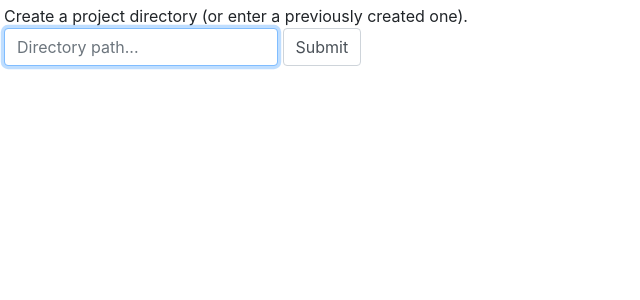
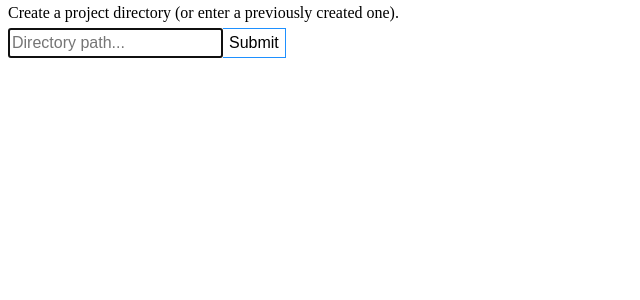
Before and after one commit to VldmrB/youtube-watched, a Flask app: page / in a window 1280 px wide. Shown: the top 300 px of the page, without its empty margins (0-640 px from the left). Run offline with Flask 2, Linux system fonts and the light colour scheme; some libraries are stand-ins or nearby versions.

Commit message:
Remove Bootstrap and its dependencies, left with only JS and self-made CSS

```diff
--- a/static/main.css
+++ b/static/main.css
@@ -1,11 +1,17 @@
+* {
+    font-size: 16px;
+    box-sizing: border-box;
+    margin-top: 2px;
+    margin-bottom: 2px;
+}
+
 .path {
     font-weight: bold;
-    margin-right: 0.3em;
+    margin-right: 0.5em;
 }
 
-.shw-btn {
-    margin-top: 0.5em;
-    margin-bottom: 0.5em;
+.hidden {
+    display: none;
 }
 
 #takeout-setup {
@@ -13,15 +19,8 @@
 }
 
 .link-btn, .link-btn:visited {
-    color: #007BFF;
-}
-
-.link-btn:hover {
-}
-
-.btn {
-    margin-top: 0.3em;
-    margin-bottom: 0.3em;
+    /*color: #007BFF;*/
+    color: dodgerblue;
 }
 
 #progress-bar-container {
@@ -36,6 +35,11 @@
     margin-bottom: 10px;
 }
 
+#progress-bar-text {
+    width: 305px;
+    text-align: center;
+}
+
 #progress-bar {
     position: relative;
     background-color: #00cc00;
@@ -45,15 +49,45 @@
     transition: all 0.1s ease;
 }
 
-#progress-bar-text {
-    width: 305px;
-    text-align: center;
-}
-
 #wait-for-db {
     color: red;
 }
 
-/*.hidden {*/
-    /*display: none;*/
-/*}*/
+::-webkit-input-placeholder { /* Chrome/Opera/Safari */
+}
+::-moz-placeholder { /* Firefox 19+ */
+}
+:-ms-input-placeholder { /* IE 10+ */
+}
+
+.button, .single-field-form-inputs>input[type=submit] {
+    border: 1px solid dodgerblue;
+    background-color: white;
+    height: 30px;
+}
+
+.button:hover {
+    background-color: dodgerblue;
+    color: white;
+    transition: 0.05s;
+}
+
+.single-field-button {
+    border-left: none;
+}
+
+.single-field-form-inputs>input {
+    float: left;
+    vertical-align: middle;
+    height: 30px;
+}
+
+.single-field-form-inputs>input[type=submit] {
+    border-left: none;
+}
+
+.single-field-form-container {
+    clear: both;
+    display: table;
+    content: "";
+}
--- a/templates/base.html
+++ b/templates/base.html
@@ -3,12 +3,8 @@
     <head>
         <meta charset="UTF-8">
         <meta name="viewport" content="width=device-width, initial-scale=1.0">
-        <link rel="stylesheet" href="{{ url_for('static', filename='bootstrap-4.2.1.min.css') }}">
         <link rel="stylesheet" href="{{ url_for('static', filename='main.css') }}">
         <link rel="icon" href="{{ url_for('static', filename='favicon.png') }}">
-        <script src="{{ url_for('static', filename='jquery-3.3.1.min.js') }}"></script>
-        <script src="{{ url_for('static', filename='popper-1.14.6.umd.min.js') }}" async></script>
-        <script src="{{ url_for('static', filename='bootstrap-4.2.1.min.js') }}" async></script>
         <title>{% block title %}Youtube Data Analysis{% endblock %}</title>
     </head>
     <body class="m-1">
--- a/templates/index.html
+++ b/templates/index.html
@@ -29,15 +29,18 @@
                 });
             inputField.focus();
         }
-        function toggleButtonTextToCancel(buttonId, mainInputId, formId) {
+        function toggleElementVisibility(buttonId, mainInputId, elementToToggle) {
             var button = document.querySelector("#" + buttonId);
             var buttonText = button.innerHTML;
             var buttonWidth = button.offsetWidth;
-            var formElement = document.querySelector("#" + formId);
+            {#var buttonMargin = button.offsetLeft * 2;#}
+            var formElement = document.querySelector("#" + elementToToggle);
             button.addEventListener("click", function() {
+                console.log('Width: ' + buttonWidth, window.getComputedStyle(button).getPropertyValue('padding-left'));
                 if (button.innerHTML === buttonText) {
                     formElement.classList.toggle("hidden");
                     button.style.width = buttonWidth.toString() + 'px';
+                    console.log(button.offsetWidth, window.getComputedStyle(button).getPropertyValue('padding-left'));
                     button.innerHTML = "Cancel";
                     setTimeout( function(){document.querySelector("#" + mainInputId).focus();}, 1);
                 } else {
@@ -56,23 +59,20 @@
         <div id="project-dir-clarification">
             {% if path %}
                 Project directory: <span id="project-dir-path" class="path">{{ path }}</span>
-                <button id="show-project-form-button"
-                        class="btn btn-outline-primary btn-sm shw-btn"
-                        data-toggle="collapse"
-                        data-target="#project-dir-form">Change...</button>
+                <button id="show-project-form-button" class="button">Change...</button>
             {% else %}
                 <div>Create a project directory (or enter a previously created one).</div>
 
             {% endif %}
         </div>
-        <form id="project-dir-form" class="collapse form-inline"
+        <div class="single-field-form-container">
+            <form id="project-dir-form" class="hidden single-field-form-inputs"
                   action="{{ url_for('create_project_dir') }}" method=post>
-            <div id="project-dir-input-group" class="col-xs-3">
-                <input id="project-dir-input" class="form-control" name="project-dir"
+                    <input id="project-dir-input" class="" name="project-dir"
                            placeholder="Directory path..." pattern="{{ path_pattern }}" required>
-                <input class="form-control" type="submit" value="Submit">
+                    <input class="" type="submit" value="Submit">
+            </form>
         </div>
-        </form>
         <script>
             setPathValidation("#project-dir-input", "#project-dir-input-group input[type='submit']");
             {% if path %}
@@ -91,9 +91,9 @@
                             setTimeout(function(){ sameDirError.remove(); }, 2000);
                         }}
                 });
-                toggleButtonTextToCancel("show-project-form-button", "project-dir-input", "project-dir-form");
+                toggleElementVisibility("show-project-form-button", "project-dir-input", "project-dir-form");
             {% else %}
-                document.querySelector("#project-dir-form").classList.add("show");
+                document.querySelector("#project-dir-form").classList.remove("hidden");
                 document.querySelector("#project-dir-form input[name='project-dir']").focus();
             {% endif %}
         </script>
@@ -102,10 +102,7 @@
         <div id="api-key-section">
             <div id="api-key-clarification">
                 {% if api_key %}
-                    <button id="api-key-form-button"
-                            class="btn btn-outline-primary btn-sm shw-btn"
-                            data-toggle="collapse"
-                            data-target="#api-key-form">Change API key...</button>
+                    <button id="api-key-form-button" class="button">Change API key...</button>
                 {% else %}
                     Add a <a href="https://support.google.com/googleapi/answer/6158862?hl=en"
                              target="_blank">Google API key.</a>
@@ -114,19 +111,19 @@
                     The key is needed to make requests to Youtube Data API for information on each video.
                 {% endif %}
             </div>
-            <form id="api-key-form" class="collapse form-inline"
+            <div class="single-field-form-container">
+                <form id="api-key-form" class="hidden single-field-form-inputs"
                       action="{{ url_for('setup_api_key') }}" method=post>
-                <div class="col-xs-3">
-                    <input id="api-key-input" type="password" class="form-control" name="api-key"
+                        <input id="api-key-input" type="password" class="" name="api-key"
                                placeholder="API key..." required>
-                    <input class="form-control" type="submit" value="Submit">
+                        <input class="" type="submit" value="Submit">
+                </form>
             </div>
-            </form>
             <script>
                 {% if api_key %}
-                    toggleButtonTextToCancel("api-key-form-button", "api-key-input", "api-key-form");
+                    toggleElementVisibility("api-key-form-button", "api-key-input", "api-key-form");
                 {% else %}
-                    document.querySelector("#api-key-form").classList.add("show");
+                    document.querySelector("#api-key-form").classList.remove("hidden");
                     document.querySelector("#api-key-form input[name='api-key']").focus();
                 {% endif %}
             </script>
@@ -136,15 +133,11 @@
     {% if api_key %}
         <div id="takeout-section">
             {% if db %}
-                <button id="takeout-setup-button"
-                        class="btn btn-outline-primary btn-sm shw-btn"
-                        data-toggle="collapse"
-                        data-target="#takeout-setup">Additional Takeout...</button>
-                <button id="update-records-button"
-                        class="btn btn-outline-primary btn-sm shw-btn">Update existing records</button>
+                <button id="takeout-setup-button" class="button">Additional Takeout...</button>
+                <button id="update-records-button" class="button">Update existing records</button>
             {% else %}
             {% endif %}
-            <div id="takeout-setup" class="collapse" >
+            <div id="takeout-setup" class="hidden">
                 <div id="takeout-clarification">
                     Insert videos' data into the database. This may take a while.
                     <br>
@@ -156,10 +149,9 @@
                     <br>
                     Enter the path to the watch-history.html file from Google Takeout.
                     <br>
-                    <a href="#" class="link-btn" data-toggle="collapse"
-                       data-target="#takeout-multiple-files-description">For multiple files...</a>
+                    <a href="#" class="link-btn">For multiple files...</a>
                 </div>
-                <div id="takeout-multiple-files-description" class="collapse">
+                <div id="takeout-multiple-files-description" class="hidden">
                     Enter the path to the directory with the files.
                     <p>
                         It's essential they are ordered from old to new for accurate processing.
@@ -186,14 +178,14 @@
                         those in the same place, but not in Takeout directories.
                     </p>
                 </div>
-                <form id="takeout-form" class="form-inline"
+                <div class="single-field-form-container">
+                    <form id="takeout-form" class="single-field-form-inputs"
                           action="{{ url_for('populate_db_form') }}" method=post>
-                    <div class="col-xs-3">
-                        <input id="takeout-input" class="form-control" name="takeout-path"
+                            <input id="takeout-input" class="" name="takeout-path"
                                    placeholder="Takeout directory path..." required>
-                        <input class="form-control" type="submit" value="Submit">
+                            <input class="" type="submit" value="Submit">
+                    </form>
                 </div>
-                </form>
             </div>
             <div id="db-progress">
                 <div id="progress-bar-container" style="display:none;">
@@ -208,7 +200,8 @@
                 var multipleFilesLink = document.querySelector(".link-btn");
                 var multipleFilesDescriptionDiv = document.querySelector("#takeout-multiple-files-description");
                 multipleFilesLink.addEventListener("click", function() {
-                    if (multipleFilesDescriptionDiv.classList.contains("show")) {
+                    multipleFilesDescriptionDiv.classList.toggle('hidden');
+                    if (multipleFilesDescriptionDiv.classList.contains("hidden")) {
                         multipleFilesLink.innerHTML = "For multiple files...";
                     } else {
                         multipleFilesLink.innerHTML = "For multiple files:";
@@ -217,7 +210,7 @@
 
                 setPathValidation("#takeout-input", "#takeout-form input[type='submit']");
                 {% if db %}
-                    toggleButtonTextToCancel("takeout-setup-button", "takeout-input", "takeout-form");
+                    toggleElementVisibility("takeout-setup-button", "takeout-input", "takeout-setup");
                 {% else %}
                     document.querySelector("#takeout-setup").classList.add('show');
                     document.querySelector("#takeout-form input[name='takeout-path']").focus();
```
Lines whose indentation alone changed are shown as unchanged.
